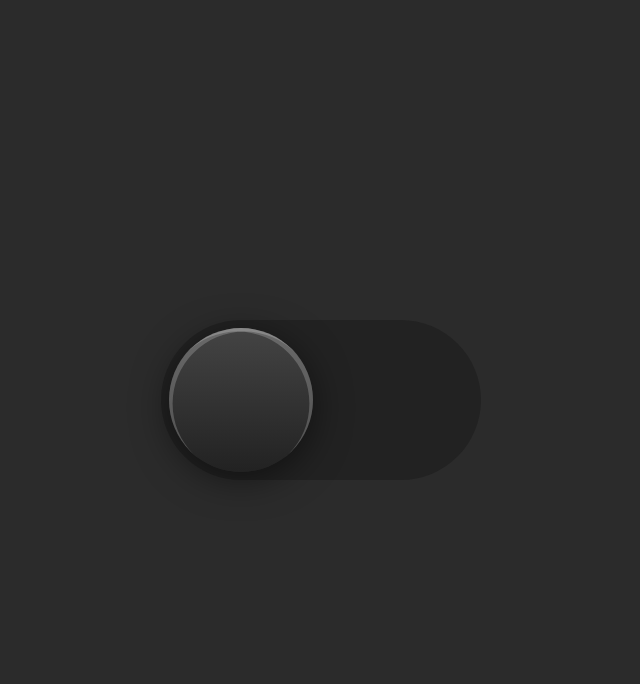
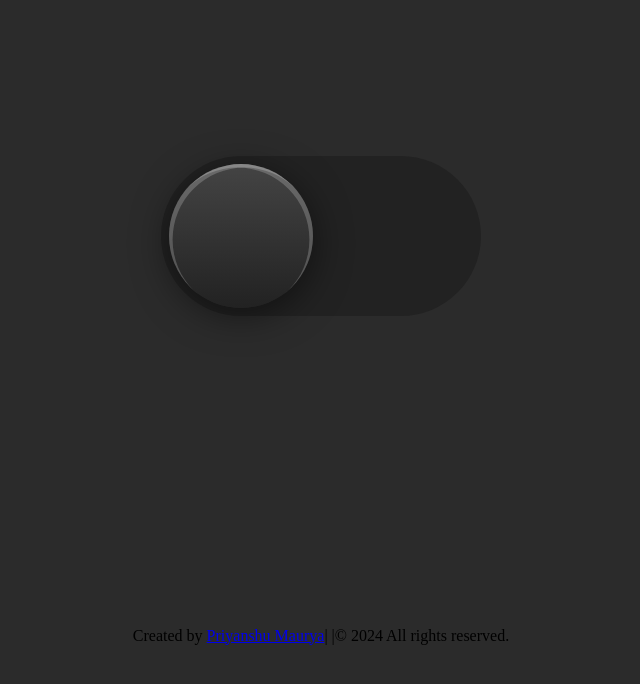
Before and after one commit to satyasaadhika/Toggle-button, a plain HTML site: page index.html in a window 1280 px wide. Shown: the whole page, without its empty margins (319-959 px from the left). Drawn offline with Linux system fonts and the light colour scheme.

Commit message:
add footer

```diff
--- a/index.html
+++ b/index.html
@@ -8,5 +8,9 @@
 </head>
 <body>
     <input type="checkbox" class="checkbox">
+
+    <footer>
+        <p> Created by <a href="https://satyasaadhika.github.io/" target="_blank">Priyanshu Maurya</a>| |&copy; 2024 All rights reserved.</p>
+      </footer>
 </body>
 </html>
```
